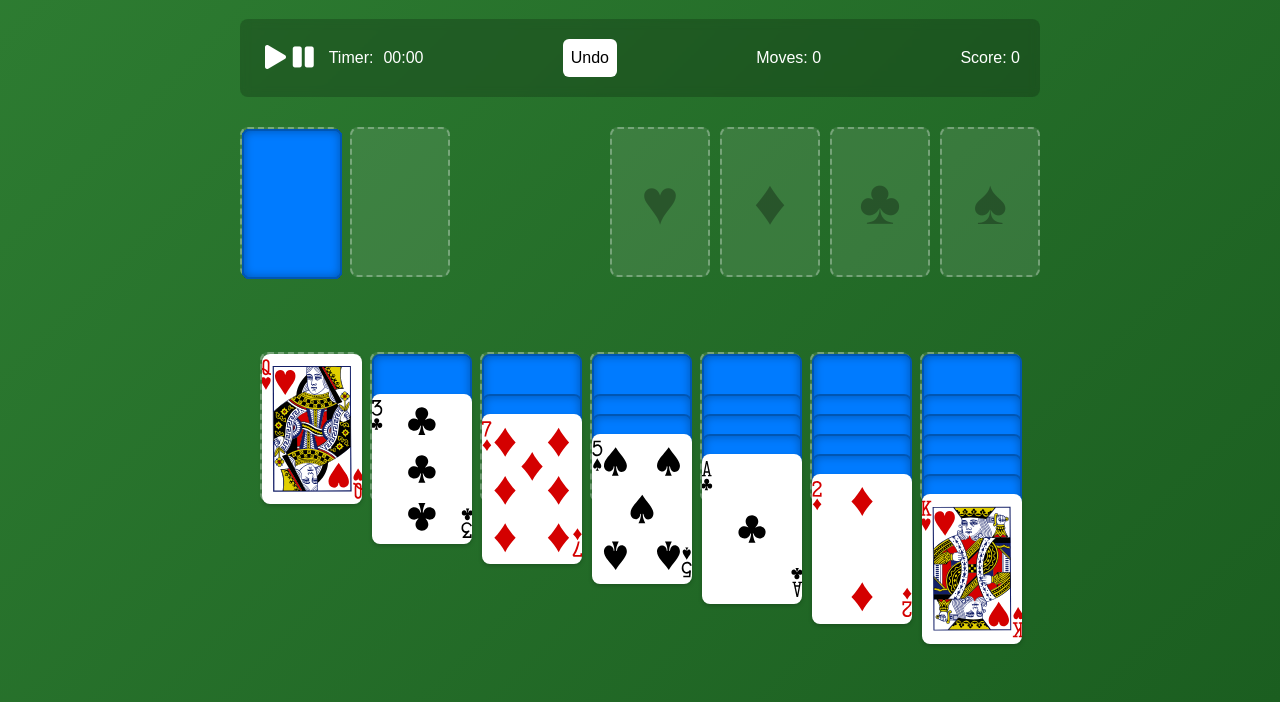
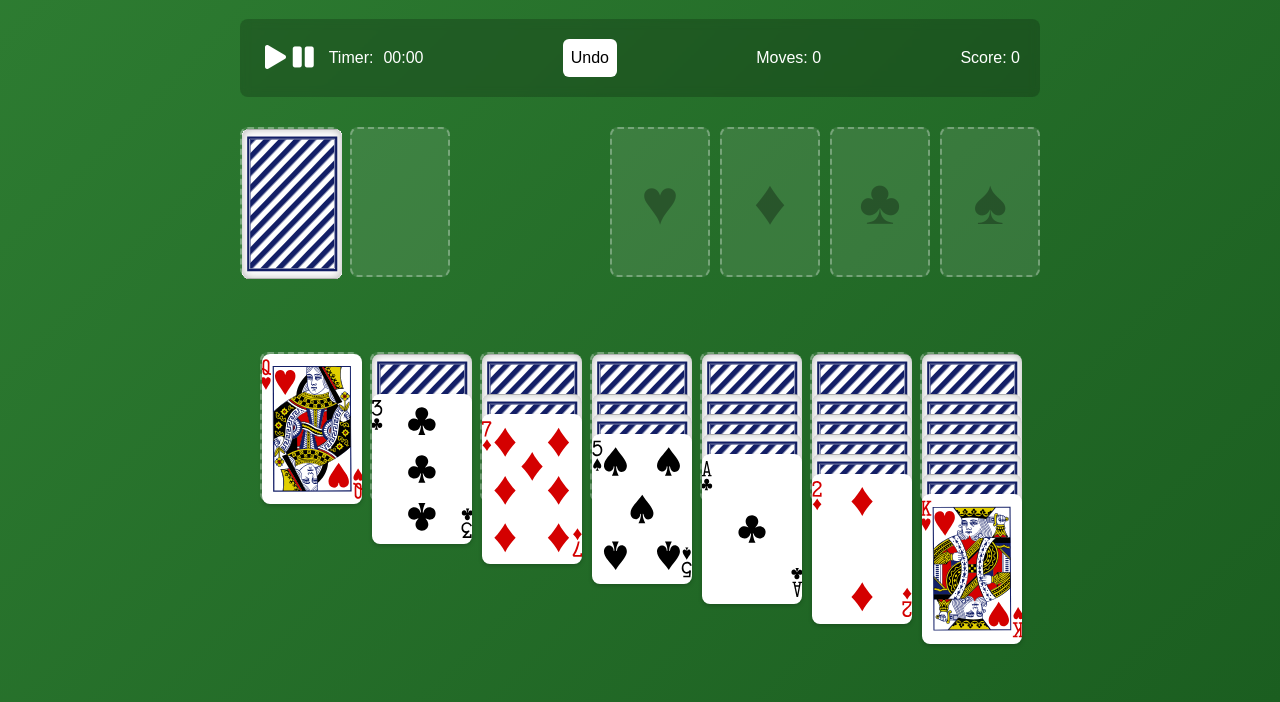
Before and after one commit to iprachigoyal/solitairejs, a plain HTML site: page index.html in a window 1280 px wide. Shown: the part 98-800 px from the top of the page. Drawn offline with Linux system fonts and the light colour scheme.

Commit message:
add back image for card

```diff
--- a/style.css
+++ b/style.css
@@ -167,8 +167,7 @@ h1 {
 
 /* Card States */
 .card.face-down {
-  background: var(--primary-blue);
-  border: 2px solid var(--darker-blue);
+  background-image: url(img/card-back.svg);
   box-shadow: inset 0 0 10px rgba(0, 0, 0, 0.3);
 }
 
```
Also changed, not shown: img/card-back.svg (added), 2 other files.
